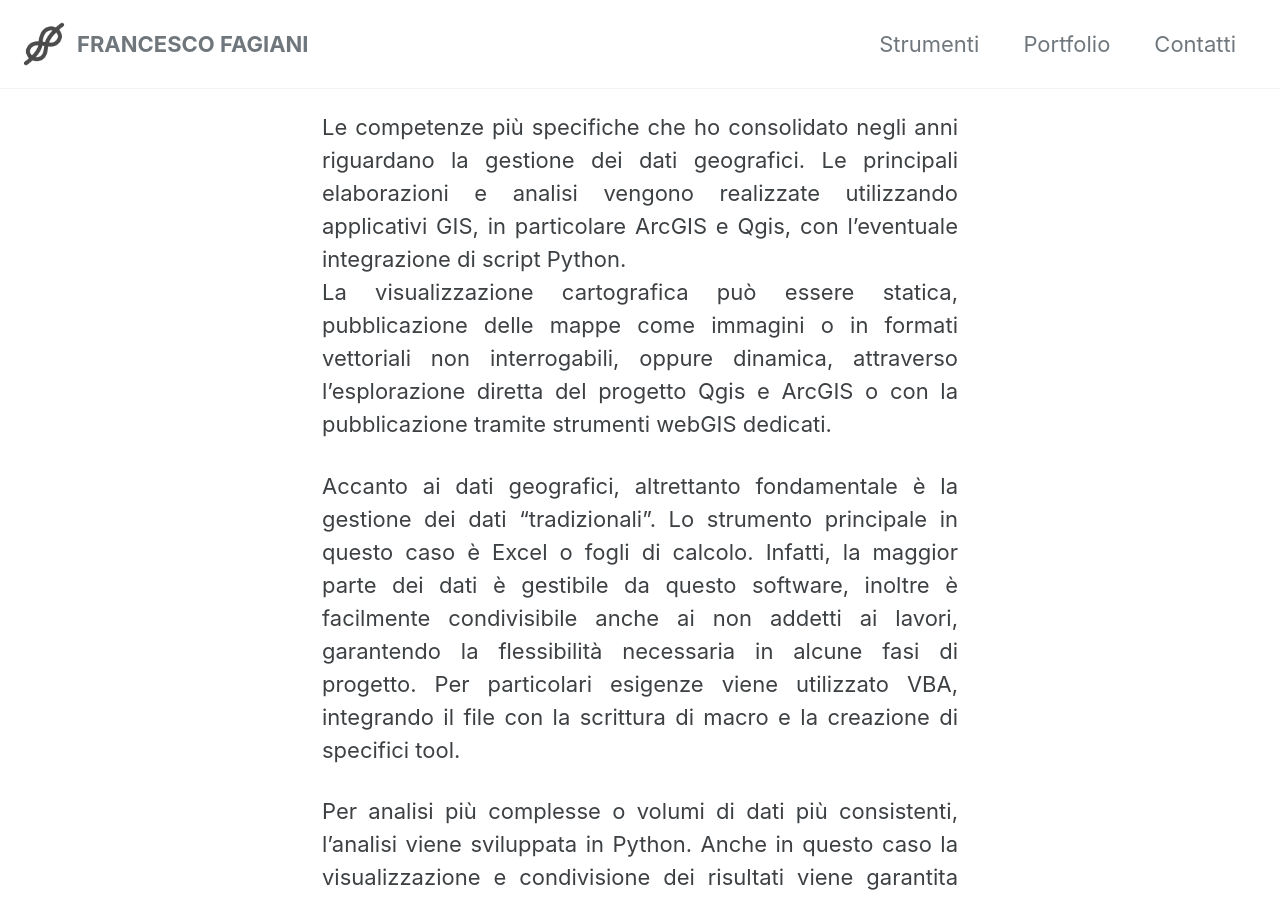
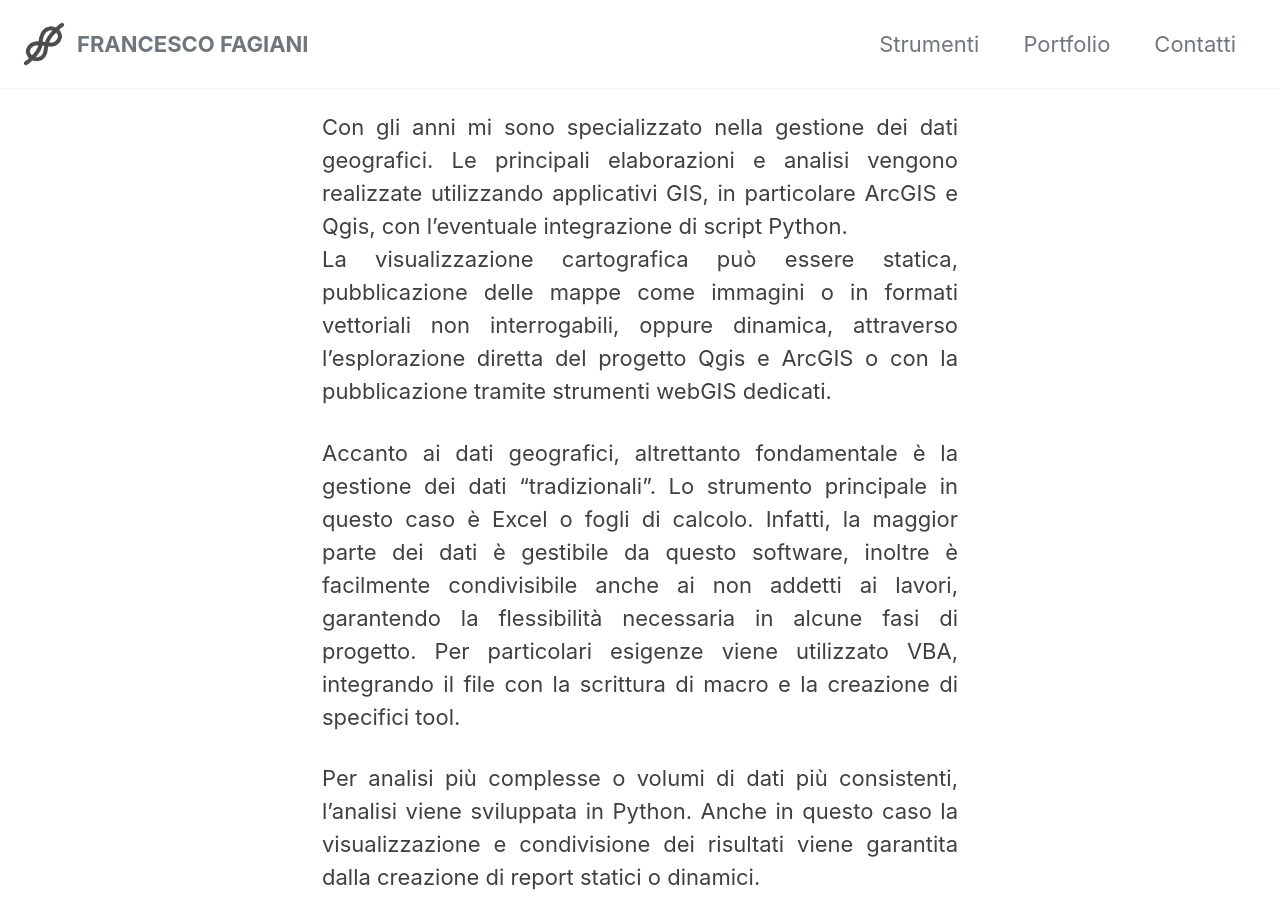
Before and after one commit to FrFagiani/ff_website, a Jekyll site: the page built from _pages/strumenti.md, in a window 1280 px wide and 900 px high. Built offline with Jekyll 4.4.1, drawn with Linux system fonts in a browser that asks for light colours; cached includes are drawn as plain includes.

Commit message:
modifica parte iniziale testo pagina strumenti

```diff
--- a/_pages/strumenti.md
+++ b/_pages/strumenti.md
@@ -6,7 +6,7 @@ header:
 # author_profile: true
 ---
 
-Le competenze più specifiche che ho consolidato negli anni riguardano la gestione dei dati geografici. Le principali elaborazioni e analisi vengono realizzate utilizzando applicativi GIS, in particolare ArcGIS e Qgis, con l’eventuale integrazione di script Python.
+Con gli anni mi sono specializzato nella gestione dei dati geografici. Le principali elaborazioni e analisi vengono realizzate utilizzando applicativi GIS, in particolare ArcGIS e Qgis, con l’eventuale integrazione di script Python.
 La visualizzazione cartografica può essere statica, pubblicazione delle mappe come immagini o in formati vettoriali non interrogabili, oppure dinamica, attraverso l’esplorazione diretta del progetto Qgis e ArcGIS o con la pubblicazione tramite strumenti webGIS dedicati.
 {: .text-justify}
 Accanto ai dati geografici, altrettanto fondamentale è la gestione dei dati “tradizionali”. Lo strumento principale in questo caso è Excel o fogli di calcolo. Infatti, la maggior parte dei dati è gestibile da questo software, inoltre è facilmente condivisibile anche ai non addetti ai lavori, garantendo la flessibilità necessaria in alcune fasi di progetto. Per particolari esigenze viene utilizzato VBA, integrando il file con la scrittura di macro e la creazione di specifici tool.
```
